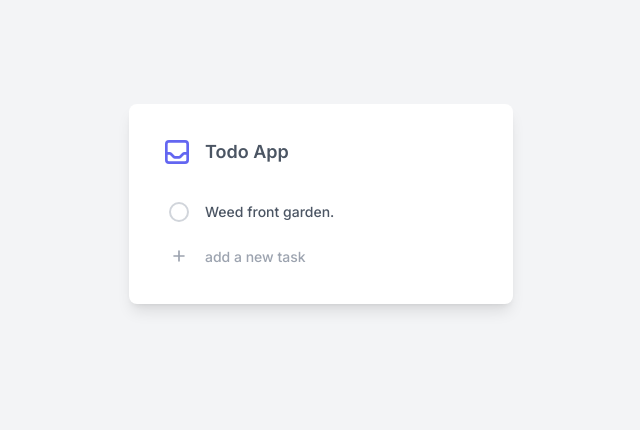
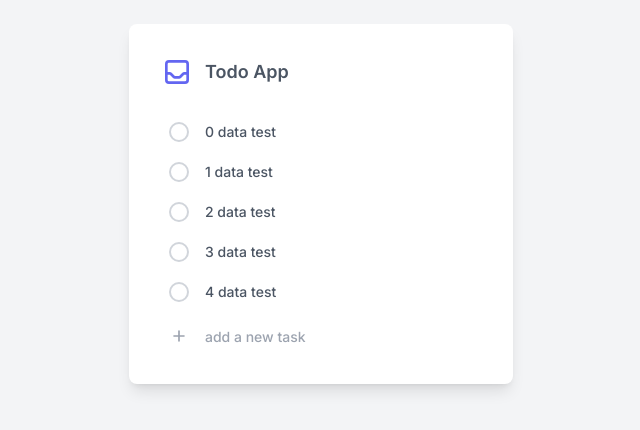
Before and after one commit to chaiyaphat20/Nextjs_todo_app, a Next.js app: page / in a window 1280 px wide. Shown: the part 196-626 px from the top of the page, without its empty margins (319-959 px from the left). Built offline with nearby package versions, Linux system fonts and the light colour scheme.

Commit message:
feat: todo item

```diff
--- a/package.json
+++ b/package.json
@@ -13,11 +13,13 @@
     "prepare": "husky"
   },
   "dependencies": {
+    "@types/uuid": "^9.0.8",
     "husky": "^9.0.10",
     "next": "14.1.0",
     "prettier-plugin-organize-imports": "^3.2.4",
     "react": "^18",
-    "react-dom": "^18"
+    "react-dom": "^18",
+    "uuid": "^9.0.1"
   },
   "devDependencies": {
     "@types/node": "^20",
--- a/src/app/components/todo-item.tsx
+++ b/src/app/components/todo-item.tsx
@@ -1,7 +1,20 @@
-export default function TodoItem() {
+import { TodoItemType } from '../types/todo-type'
+
+type PropsType = {
+  todoList: TodoItemType[]
+}
+
+export default function TodoItem({ todoList }: Readonly<PropsType>) {
   return (
-    <div>
-      <input className="hidden" type="checkbox" id="task_1" defaultChecked />
+    <>
+      {todoList.map((item) => (
+        <div key={item.id}>
+          <input
+            className="hidden"
+            type="checkbox"
+            id="task_1"
+            defaultChecked
+          />
           <label
             className="flex items-center h-10 px-2 rounded cursor-pointer hover:bg-gray-100"
             htmlFor="task_1"
@@ -20,8 +33,10 @@ export default function TodoItem() {
                 />
               </svg>
             </span>
-        <span className="ml-4 text-sm">Weed front garden.</span>
+            <span className="ml-4 text-sm">{item.todo}</span>
           </label>
         </div>
+      ))}
+    </>
   )
 }
--- a/src/app/page.tsx
+++ b/src/app/page.tsx
@@ -1,13 +1,32 @@
+'use client'
+import { TodoItemType } from '@/app/types/todo-type'
+import { useEffect, useState } from 'react'
+import { v4 as uuidv4 } from 'uuid'
 import AddButton from './components/todo-add-button'
 import TodoItem from './components/todo-item'
 import TodoTitle from './components/todo-title'
 
-export default function Home() {
+export default function Main() {
+  const [todoList, setTodoList] = useState<TodoItemType[]>([])
+  useEffect(() => {
+    const arr: TodoItemType[] = []
+    for (let index = 0; index < 5; index++) {
+      const data: TodoItemType = {
+        id: uuidv4(),
+        checked: false,
+        todo: `${index} data test`
+      }
+      arr.push(data)
+    }
+    setTodoList(arr)
+  }, [])
+
+  console.log(todoList)
   return (
     <div className="flex flex-grow items-center justify-center h-full text-gray-600 bg-gray-100">
       <div className="max-w-full p-8 bg-white rounded-lg shadow-lg w-96">
         <TodoTitle />
-        <TodoItem />
+        <TodoItem todoList={todoList} />
         <AddButton />
       </div>
     </div>
--- /dev/null
+++ b/src/app/types/todo-type.ts
@@ -0,0 +1,5 @@
+export type TodoItemType = {
+  id: string
+  checked: boolean
+  todo: string
+}
```
Also changed, not shown: 1 other file (tests, documents, lock files or other folders). Lines whose indentation alone changed are shown as unchanged.
